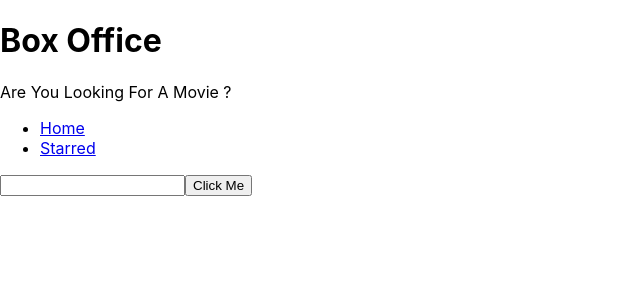
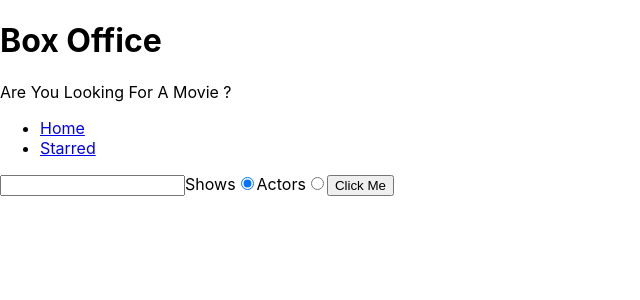
Before and after one commit to gautamrwx/movie-box-office, a React (Create React App) app: page / in a window 1280 px wide. Shown: the top 300 px of the page, without its empty margins (0-640 px from the left). Built offline with nearby package versions, Linux system fonts and the light colour scheme; the HTML template or start-up script is replaced by a standard one.

Commit message:
added radio input for search oprtion

```diff
--- a/src/pages/Home.js
+++ b/src/pages/Home.js
@@ -5,25 +5,18 @@
 const Home = () => {
   const [input, setInput] = useState('');
   const [results, setresults] = useState(null);
+  const [searchOption, setSearchOption] = useState('shows');
+
+  const isShowsSelected = searchOption === 'shows';
 
   const onSearch = () => {
-    apiGet(`/search/shows?q=${input}`).then(result => {
+    apiGet(`/search/${searchOption}?q=${input}`).then(result => {
       setresults(result);
     });
   };
 
-  const renderResult = () => {
-    if (results && results.length === 0) {
-      return <div>No Results</div>;
-    }
-
-    if (results && results.length > 0) {
-      return results.map(item => (
-        <div key={item.show.id}>{item.show.name}</div>
-      ));
-    }
-
-    return null;
+  const onRadioChange = ev => {
+    setSearchOption(ev.target.value);
   };
 
   const onSearchBoxChange = ev => {
@@ -36,6 +29,23 @@
     }
   };
 
+  const renderResult = () => {
+    if (results && results.length === 0) {
+      return <div>No Results</div>;
+    }
+
+    if (results && results.length > 0) {
+      // Render Shows or Actors
+      return results[0].show
+        ? results.map(item => <div key={item.show.id}>{item.show.name}</div>)
+        : results.map(item => (
+            <div key={item.person.id}>{item.person.name}</div>
+          ));
+    }
+
+    return null;
+  };
+
   return (
     <MainPageLayout>
       <input
@@ -44,6 +54,29 @@
         value={input}
         onKeyDown={onKeyDown}
       />
+
+      <label htmlFor="shows-search">
+        Shows
+        <input
+          id="shows-search"
+          type="radio"
+          value="show"
+          checked={isShowsSelected}
+          onChange={onRadioChange}
+        />
+      </label>
+
+      <label htmlFor="actors-search">
+        Actors
+        <input
+          id="actors-search"
+          type="radio"
+          value="people"
+          checked={!isShowsSelected}
+          onChange={onRadioChange}
+        />
+      </label>
+
       <button type="button" onClick={onSearch}>
         Click Me
       </button>
```
